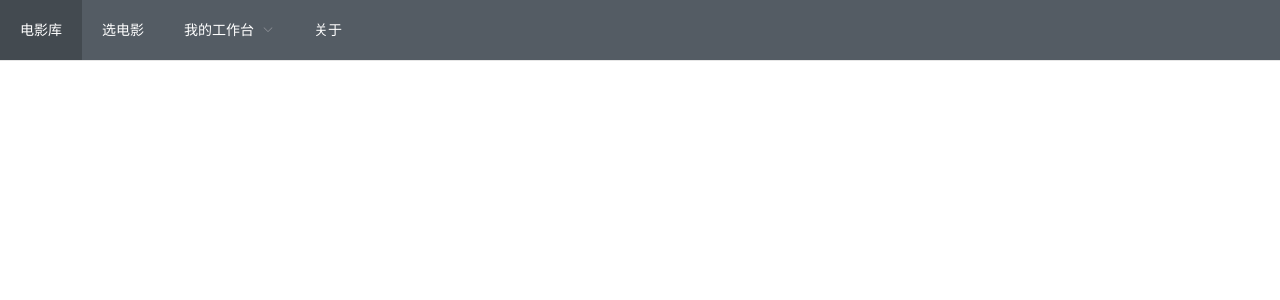
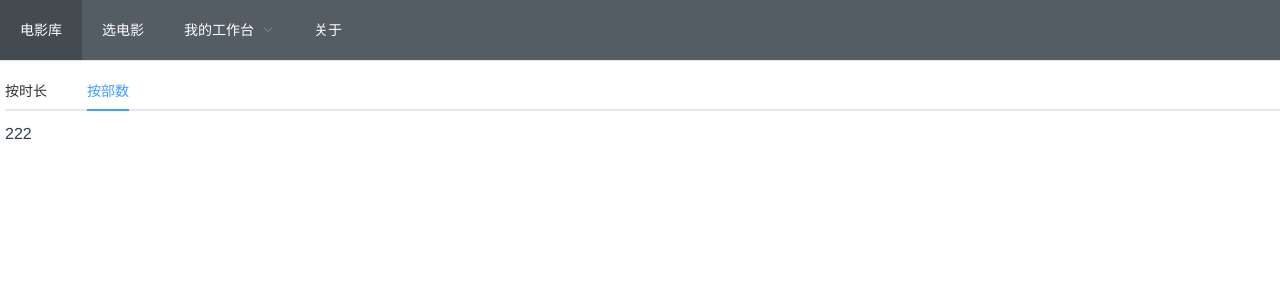
Before and after one commit to youzeFix/happymovie, a Vue app in the folder web/: page /moviepick in a window 1280 px wide. Shown: the top 300 px of the page. Built offline with nearby package versions, Linux system fonts and the light colour scheme.

Commit message:
去除组件嵌套，增加标签页

```diff
--- a/web/src/App.vue
+++ b/web/src/App.vue
@@ -1,7 +1,7 @@
 <template>
   <div id="app">
     <NavMenuHor/>
-    <keep-alive include="Home">
+    <keep-alive include="MovieLibrary">
       <router-view/>
     </keep-alive>
   </div>
--- /dev/null
+++ b/web/src/components/MoviePick.vue
@@ -0,0 +1,29 @@
+<template>
+<div class="pick-tabs">
+  <el-tabs class="movie-pick-tabs" v-model="activeName" @tab-click="handleClick">
+    <el-tab-pane label="按时长" name="first">111</el-tab-pane>
+    <el-tab-pane label="按部数" name="second">222</el-tab-pane>
+  </el-tabs>
+</div>
+</template>
+<script>
+  export default {
+    data() {
+      return {
+        activeName: 'second'
+      };
+    },
+    methods: {
+      handleClick(tab, event) {
+        console.log(tab, event);
+      }
+    }
+  };
+</script>
+
+<style scoped>
+.movie-pick-tabs {
+    margin-top: 10px;
+    margin-left: 5px;
+}
+</style>
--- a/web/src/components/NavMenuHor.vue
+++ b/web/src/components/NavMenuHor.vue
@@ -8,7 +8,7 @@
     active-text-color="#ffd04b"
     router>
     <el-menu-item index="/">电影库</el-menu-item>
-    <el-menu-item index="/pick">选电影</el-menu-item>
+    <el-menu-item index="/moviepick">选电影</el-menu-item>
     <el-submenu index="2">
         <template slot="title">我的工作台</template>
         <el-menu-item index="2-1">选项1</el-menu-item>
--- a/web/src/router/index.js
+++ b/web/src/router/index.js
@@ -1,14 +1,22 @@
 import Vue from 'vue'
 import VueRouter from 'vue-router'
-import Home from '../views/Home.vue'
+import MovieLibrary from '../components/MovieLibrary.vue'
 
 Vue.use(VueRouter)
 
 const routes = [
   {
     path: '/',
-    name: 'Home',
-    component: Home
+    name: 'MovieLibrary',
+    component: MovieLibrary
+  },
+  {
+    path: '/moviepick',
+    name: 'MoviePick',
+    // route level code-splitting
+    // this generates a separate chunk (about.[hash].js) for this route
+    // which is lazy-loaded when the route is visited.
+    component: () => import(/* webpackChunkName: "about" */ '../components/MoviePick.vue')
   },
   {
     path: '/about',
```
